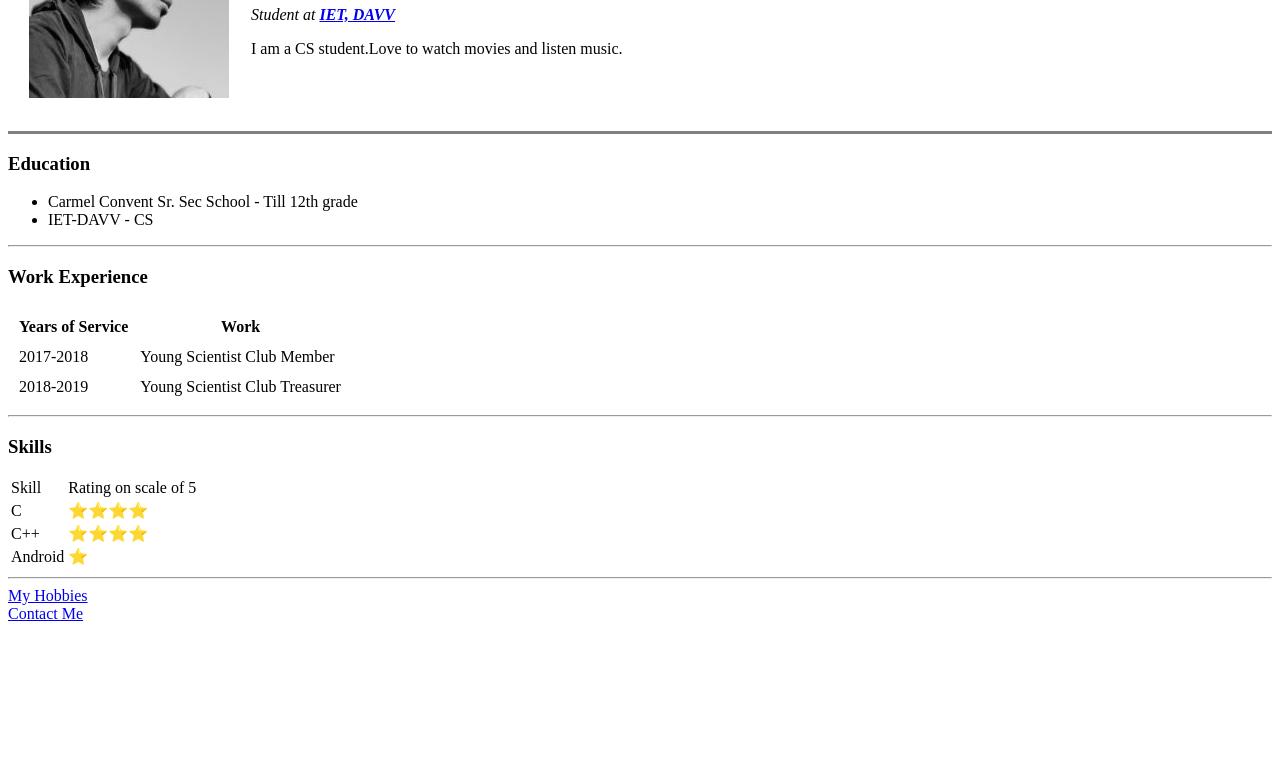
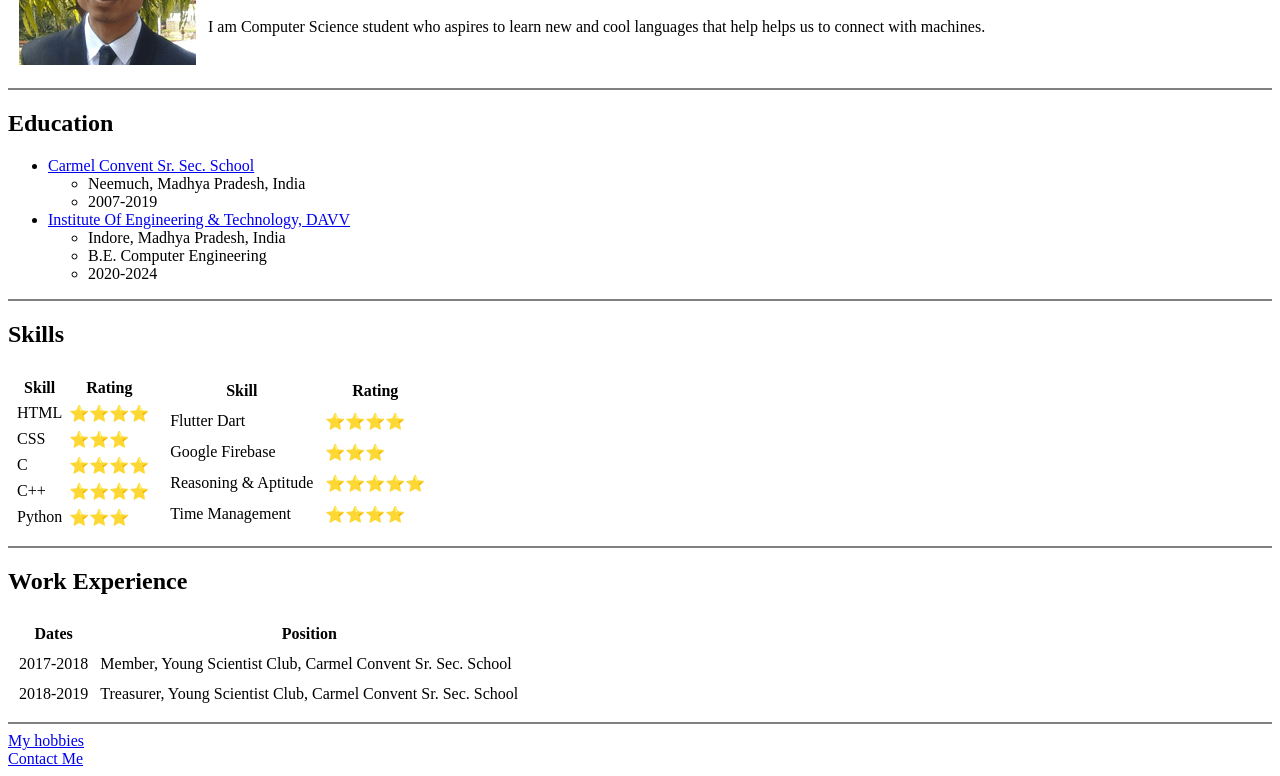
Before and after one commit to AyuPatidar/cv, a plain HTML site: page index.html in a window 1280 px wide. Shown: the part 131-907 px from the top of the page. Before the commit the page ends 800 px from the top, so only its background shows below. Drawn offline with Linux system fonts and the light colour scheme.

Commit message:
Add files via upload

```diff
--- a/index.html
+++ b/index.html
@@ -1,54 +1,63 @@
 <!DOCTYPE html>
 <html lang="en" dir="ltr">
+
 <head>
   <meta charset="utf-8">
-    <title>Ayush's Personal Site</title>
+  <meta name="description" content="This site is developed by Ayush Patidar.">
+  <title>Ayush Patidar</title>
 </head>
+
 <body>
-    <table cellspacing="20">
+  <table cellspacing="10">
     <tr>
-        <td><img src="Ayush.jpg" alt="Ayush's Profile Picture"></td>
-        <td><h1>Ayush Patidar</h1>
-        <p><em>Student at <strong><a href="https://ietdavv.edu.in/">IET, DAVV</a></strong></em></p>
-        <p>I am a CS student.Love to watch movies and listen music.</p></td>
+      <td><img src="images/Ayush.png" alt="Ayush Profile Picture"></td>
+      <td>
+        <h1>Ayush Patidar</h1>
+        <p><em>Student at <a href="https://ietdavv.edu.in/">IET-DAVV</a></em></p>
+        <p>I am Computer Science student who aspires to learn new and cool languages that help helps us to connect with machines.</p>
+      </td>
     </tr>
   </table>
-    <hr size="3" noshade>
-    <h3>Education</h3>
+
+  <hr size="2" noshade>
+
+  <h2>Education</h2>
   <ul>
-      <li>Carmel Convent Sr. Sec School - Till 12th grade</li>
-      <li>IET-DAVV - CS</li>
+    <li><a href="https://www.carmelneemuch.co.in/">Carmel Convent Sr. Sec. School</a></li>
+    <ul>
+      <li>Neemuch, Madhya Pradesh, India</li>
+      <li>2007-2019</li>
     </ul>
-    <hr>
-    <h3>Work Experience</h3>
-    <table cellspacing="10">
+    <li><a href="https://ietdavv.edu.in/">Institute Of Engineering & Technology, DAVV</a></li>
+    <ul>
+      <li>Indore, Madhya Pradesh, India</li>
+      <li>B.E. Computer Engineering</li>
+      <li>2020-2024</li>
+    </ul>
+  </ul>
+
+  <hr size="2" noshade>
+
+  <h2>Skills</h2>
+  <table>
+    <tr>
+      <td>
+        <table cellspacing="5">
           <thead>
             <tr>
-          <th>Years of Service</th>
-          <th>Work</th>
+              <th>Skill</th>
+              <th>Rating</th>
             </tr>
           </thead>
           <tbody>
             <tr>
-          <td>2017-2018</td>
-          <td>Young Scientist Club Member</td>
+              <td>HTML</td>
+              <td>⭐⭐⭐⭐</td>
             </tr>
             <tr>
-          <td>2018-2019</td>
-          <td>Young Scientist Club Treasurer</td>
+              <td>CSS</td>
+              <td>⭐⭐⭐</td>
             </tr>
-      </tbody>
-    </table cellspacing="10">
-    <hr>
-    <h3>Skills</h3>
-    <table>
-      <thead>
-        <tr>
-          <td>Skill</td>
-          <td>Rating on scale of 5</td>
-        </tr>
-      </thead>
-      <tbody>
             <tr>
               <td>C</td>
               <td>⭐⭐⭐⭐</td>
@@ -58,14 +67,68 @@
               <td>⭐⭐⭐⭐</td>
             </tr>
             <tr>
-          <td>Android</td>
-          <td>⭐</td>
+              <td>Python</td>
+              <td>⭐⭐⭐</td>
             </tr>
           </tbody>
         </table>
-    <hr>
-    <a href="hobbies.html">My Hobbies</a>
+      </td>
+      <td>
+        <table cellspacing="10">
+          <thead>
+            <tr>
+              <th>Skill</th>
+              <th>Rating</th>
+            </tr>
+          </thead>
+          <tbody>
+            <tr>
+              <td>Flutter Dart</td>
+              <td>⭐⭐⭐⭐</td>
+            </tr>
+            <tr>
+              <td>Google Firebase</td>
+              <td>⭐⭐⭐</td>
+            </tr>
+            <tr>
+              <td>Reasoning & Aptitude</td>
+              <td>⭐⭐⭐⭐⭐</td>
+            </tr>
+            <tr>
+              <td>Time Management</td>
+              <td>⭐⭐⭐⭐</td>
+            </tr>
+          </tbody>
+        </table>
+      </td>
+    </tr>
+  </table>
+
+  <hr size="2" noshade>
+
+  <h2>Work Experience</h2>
+  <table cellspacing="10">
+    <thead>
+      <tr>
+        <th>Dates</th>
+        <th>Position</th>
+      </tr>
+    </thead>
+    <tbody>
+      <tr>
+        <td>2017-2018</td>
+        <td>Member, Young Scientist Club, Carmel Convent Sr. Sec. School</td>
+      </tr>
+      <tr>
+        <td>2018-2019</td>
+        <td>Treasurer, Young Scientist Club, Carmel Convent Sr. Sec. School</td>
+      </tr>
+    </tbody>
+  </table>
+  <hr size="2" noshade>
+  <a href="hobbies.html">My hobbies</a>
   <br>
   <a href="contact.html">Contact Me</a>
 </body>
+
 </html>
```
Also changed, not shown: contact.html (+8 -13 lines), hobbies.html (+8 -4 lines), images/Ayush.png (added). Lines whose indentation alone changed are shown as unchanged.
